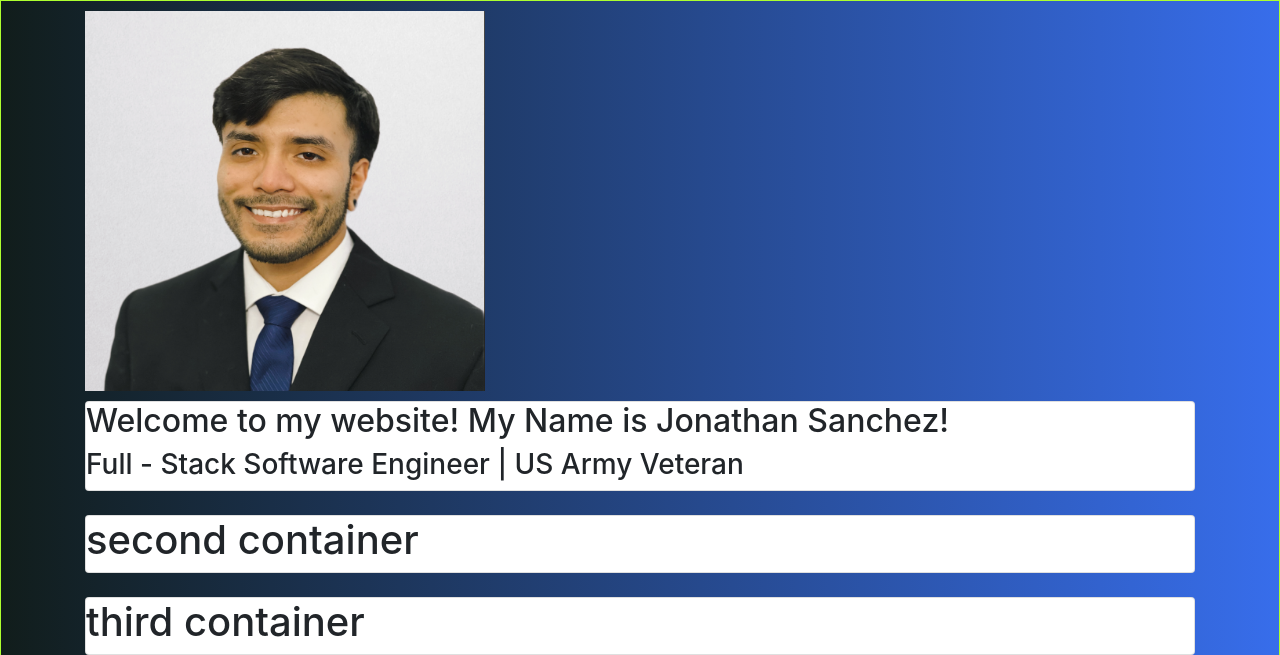
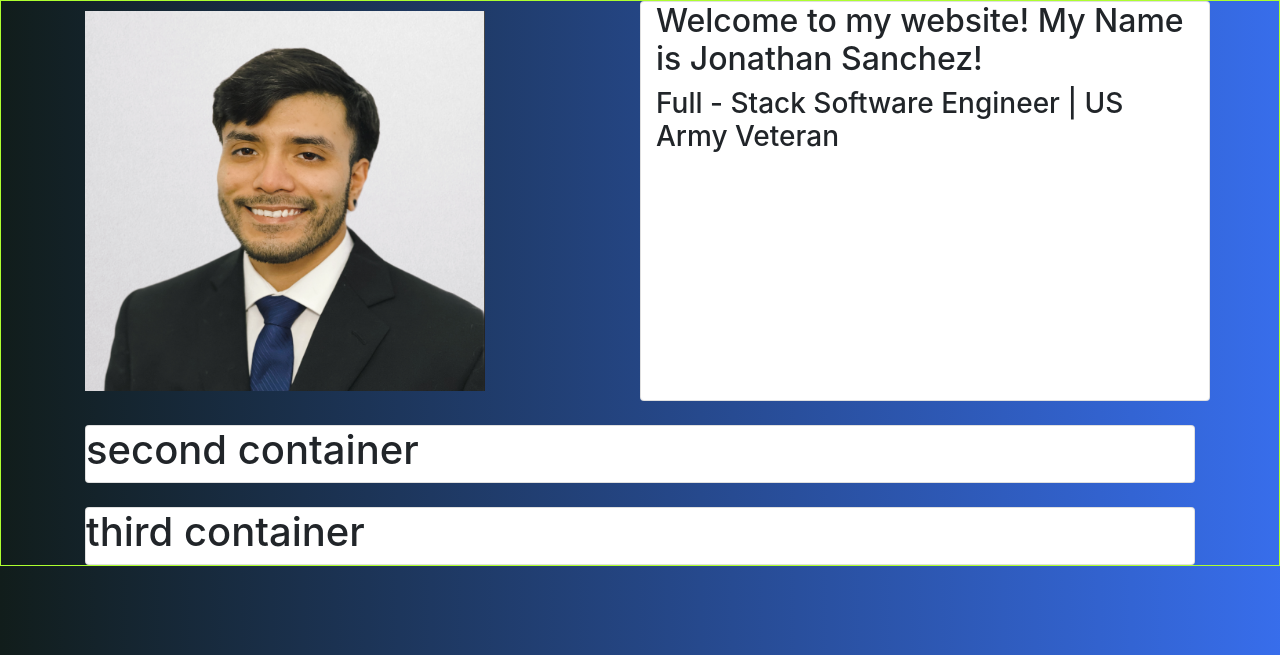
Before and after one commit to jonathan-sanchez/jonathan-sanchez-website, a PHP site: page / in a window 1280 px wide. Shown: the part 56-711 px from the top of the page. Run offline with PHP 8.4, Linux system fonts and the light colour scheme; some libraries are stand-ins or nearby versions.

Commit message:
feat: updated css

```diff
--- a/css/index.css
+++ b/css/index.css
@@ -20,7 +20,7 @@
 }
 
 .card {
-
+    border: 2px solid red;
 }
 
 /* .flex-container > div {
@@ -36,7 +36,3 @@
     padding-top: 10px;
     padding-bottom: 10px;
 }
-
-#introCard {
-
-}
--- a/index.html
+++ b/index.html
@@ -22,15 +22,21 @@
 		</div>
 		<div class="flex-container">
 			<div class="container">
-				<div>
+				<div class="row">
+					<div class="col-sm-6">
+
 							<img id="headshot" class="rounded" src="img/jonathan_sanchez_athome_headshot.png" alt="Jonathan Sanchez Headshot">
+
 					</div>
-				<div class="card">
+					<div class="card col-sm-6">
+
 						<h2>
 							Welcome to my website!
 							My Name is Jonathan Sanchez!
 						</h2>
 						<h3>Full - Stack Software Engineer | US Army Veteran</h3>
+
+					</div>
 				</div>
 			</div>
 			<br>
```
Lines whose indentation alone changed are shown as unchanged.
